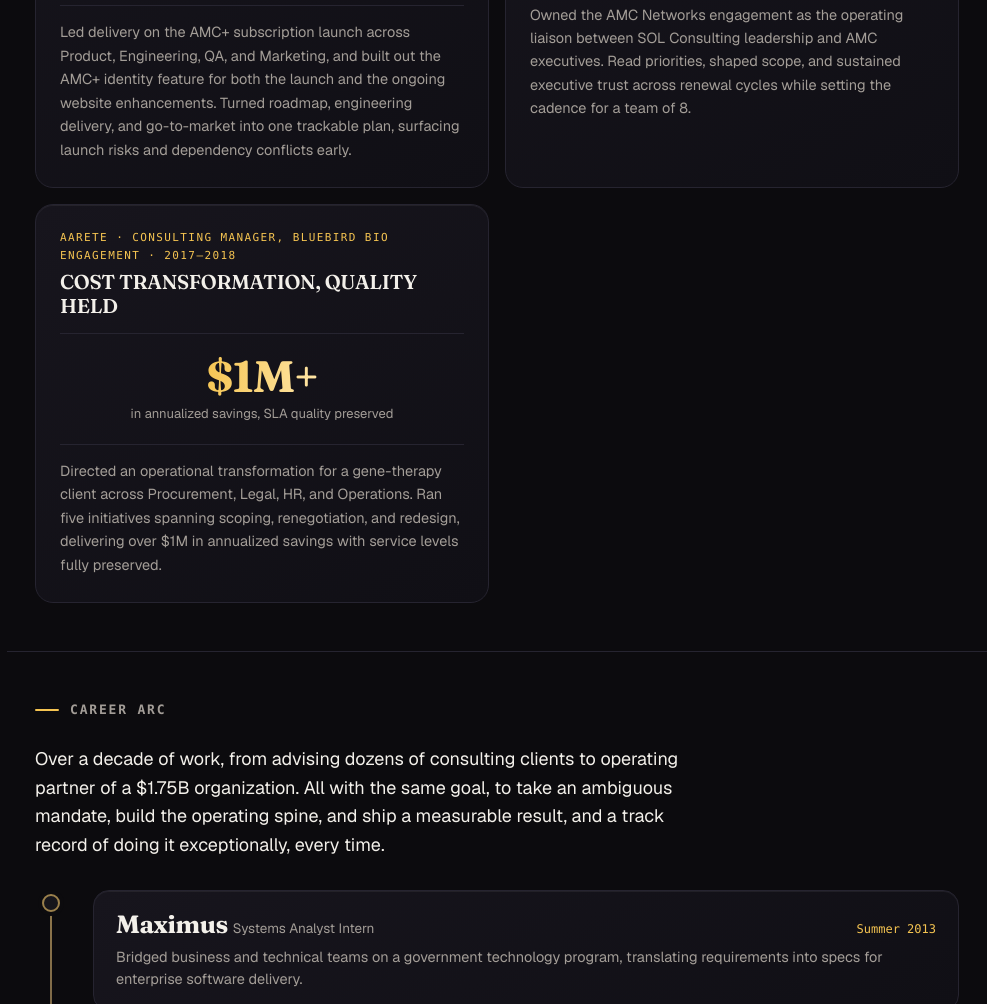
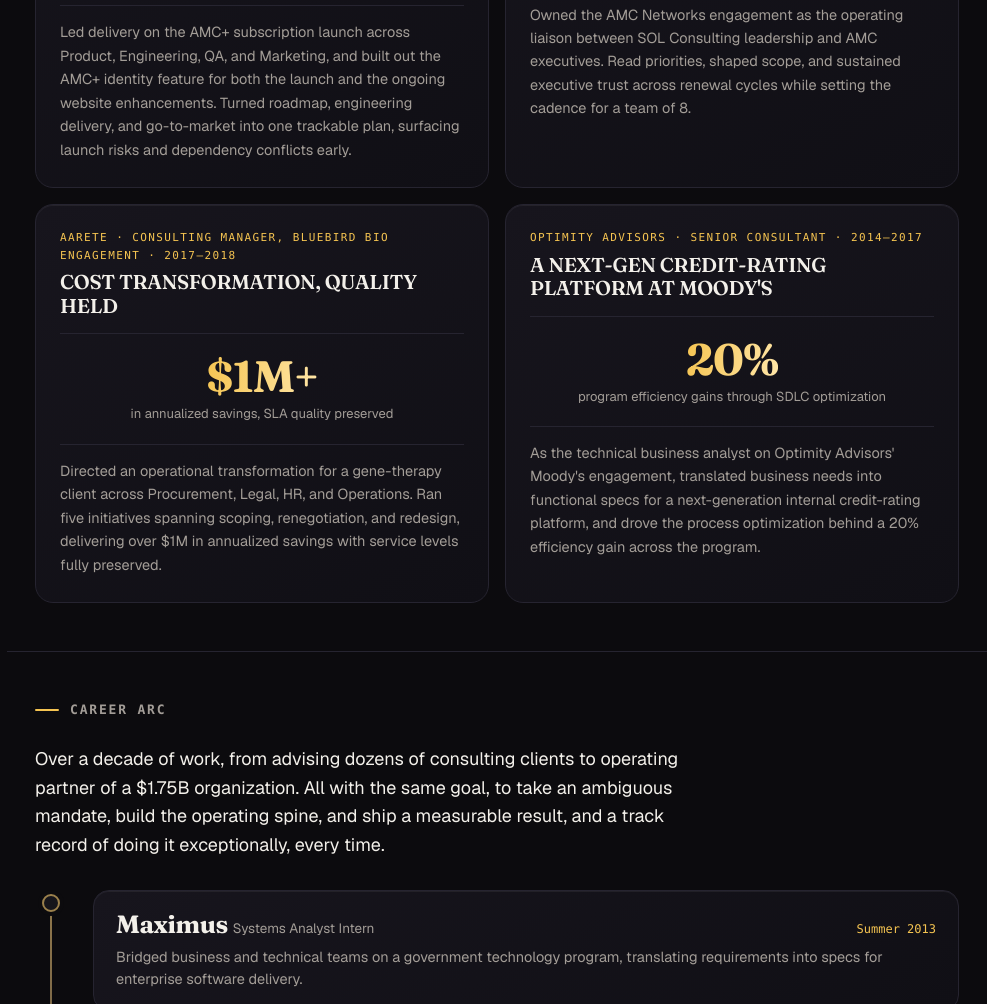
Before and after one commit to khlittlejohn-hue/khlittlejohn-hue.github.io, a plain HTML site: page index.html in a window 1280 px wide. Shown: the part 2224-3228 px from the top of the page, without its empty margins (293-1280 px from the left). Drawn offline with nearby package versions, Linux system fonts and the light colour scheme; no server answers; a web font is replaced by a local one.

Commit message:
Triple-check fixes (Kyle): add 6th engagement example (Optimity Advisors / Moody's, 20% efficiency) so there are six; remove the lone em-dash (JS comment); lowercase 'senior leaders' in og/twitter share-preview meta to match the visible headline
Co-Authored-By: Claude Opus 4.8 <noreply@anthropic.com>

```diff
--- a/index.html
+++ b/index.html
@@ -7,7 +7,7 @@
 <meta name="description" content="Kyle Littlejohn · Chief of Staff and Strategy / Operations leader. Over a decade turning ambiguous executive mandates into measurable results, across industries and AI-native.">
 <meta property="og:site_name" content="Kyle Littlejohn">
 <meta property="og:title" content="Kyle Littlejohn · Chief of Staff & Strategy / Operations Leader">
-<meta property="og:description" content="The operator Senior Leaders trust to turn an ambiguous mandate into a measurable result. Strategy, operations, program management, and consulting, across industries and AI-native.">
+<meta property="og:description" content="The operator senior leaders trust to turn an ambiguous mandate into a measurable result. Strategy, operations, program management, and consulting, across industries and AI-native.">
 <meta property="og:image" content="https://khlittlejohn-hue.github.io/assets/website-card.png">
 <meta property="og:image:width" content="1200">
 <meta property="og:image:height" content="630">
@@ -20,7 +20,7 @@
 <meta name="theme-color" content="#f6f3ec" media="(prefers-color-scheme: light)">
 <meta name="twitter:card" content="summary_large_image">
 <meta name="twitter:title" content="Kyle Littlejohn · Chief of Staff & Strategy / Operations Leader">
-<meta name="twitter:description" content="The operator Senior Leaders trust to turn an ambiguous mandate into a measurable result. Strategy, operations, program management, and consulting, across industries and AI-native.">
+<meta name="twitter:description" content="The operator senior leaders trust to turn an ambiguous mandate into a measurable result. Strategy, operations, program management, and consulting, across industries and AI-native.">
 <meta name="twitter:image" content="https://khlittlejohn-hue.github.io/assets/website-card.png">
 <meta name="twitter:image:alt" content="Kyle Littlejohn, Chief of Staff and Strategy / Operations leader. Turns executive ambiguity into shipped outcomes; built a 60+ specialist AI system that runs his professional life.">
 <link rel="canonical" href="https://khlittlejohn-hue.github.io/">
@@ -621,6 +621,16 @@
         <span class="cap">in annualized savings, SLA quality preserved</span>
       </div>
       <p class="case-sum">Directed an operational transformation for a gene-therapy client across Procurement, Legal, HR, and Operations. Ran five initiatives spanning scoping, renegotiation, and redesign, delivering over $1M in annualized savings with service levels fully preserved.</p>
+    </div>
+
+    <div class="case" id="hl-optimity">
+      <div class="co">Optimity Advisors · Senior Consultant · 2014&ndash;2017</div>
+      <div class="ttl">A next-gen credit-rating platform at Moody's</div>
+      <div class="hero-stat">
+        <span class="num">20%</span>
+        <span class="cap">program efficiency gains through SDLC optimization</span>
+      </div>
+      <p class="case-sum">As the technical business analyst on Optimity Advisors' Moody's engagement, translated business needs into functional specs for a next-generation internal credit-rating platform, and drove the process optimization behind a 20% efficiency gain across the program.</p>
     </div>
 
   </div>
@@ -1664,7 +1674,7 @@
 <script>
 /* ===== contact form -> Kyle's Gmail (FormSubmit: no signup, no key) =====
    Messages POST straight to Kyle's inbox. The FIRST real submission triggers a one-time
-   confirmation email from FormSubmit to khlittlejohn@gmail.com — Kyle clicks it once to
+   confirmation email from FormSubmit to khlittlejohn@gmail.com, Kyle clicks it once to
    activate, then every message lands in his Gmail with no mail client opening. If the
    network call fails, it falls back to opening the visitor's mail app prefilled. */
 (function(){
```
